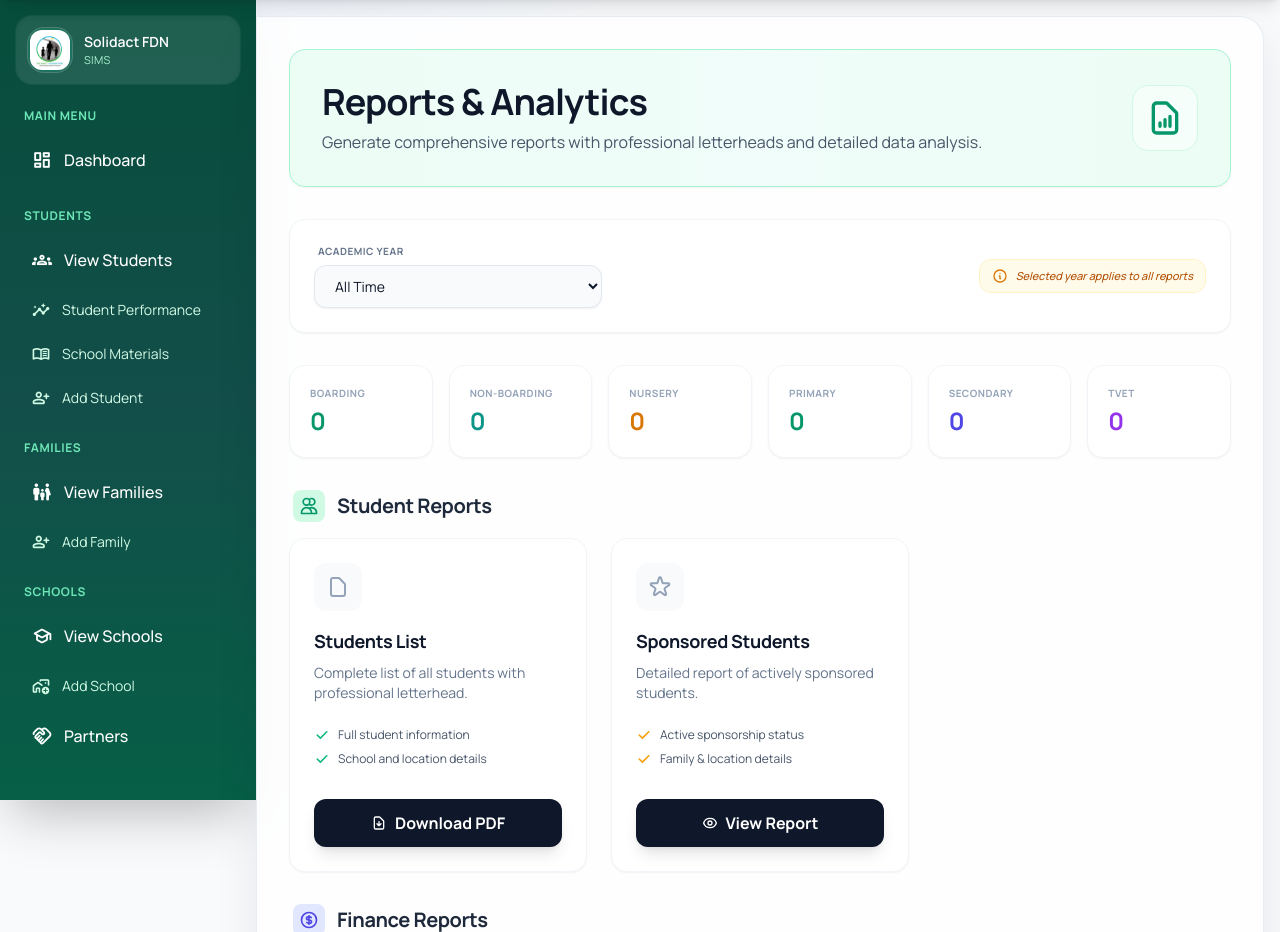
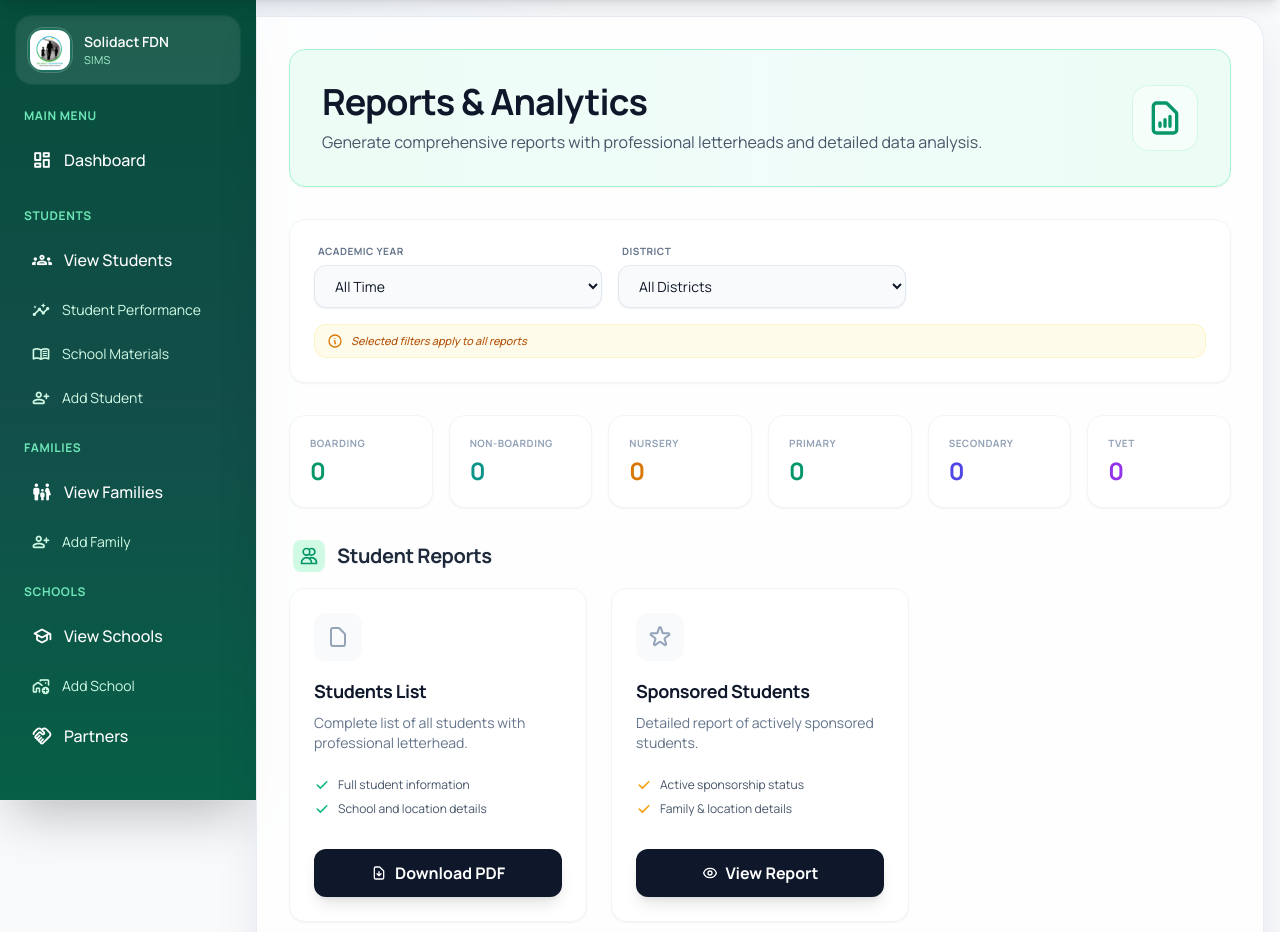
Before and after one commit to niyirerayannick/ssms, a Django app: page /reports/ in a window 1280 px wide. Shown: the part 81-1013 px from the top of the page. Run offline with Django 5.2, Linux system fonts and the light colour scheme; the visitor is signed in with stand-in values (Sample User, id 1); data that the repository does not hold is empty; parts of the project's set-up code (start-up, migrations or seed data) failed here and were passed over; some libraries are stand-ins or nearby versions.

Commit message:
feat(reports): add district filter to reports and update links accordingly

```diff
--- a/reports/views.py
+++ b/reports/views.py
@@ -124,6 +124,7 @@ def create_letterhead(elements, report_title, report_subtitle=None):
 def students_pdf(request):
     """Export students list as PDF."""
     year_id = request.GET.get('year')
+    district_id = request.GET.get('district')
     students = Student.objects.select_related('school', 'program_officer').all()
 
     subtitle = "All Students"
@@ -135,6 +136,11 @@ def students_pdf(request):
             Q(fees__academic_year=academic_year)
         ).distinct()
         subtitle = f"Academic Year: {academic_year.name}"
+
+    if district_id:
+        district = get_object_or_404(District, id=district_id)
+        students = students.filter(family__district_id=district_id)
+        subtitle += f" - {district.name}"
 
     # Create PDF with custom canvas for page numbers
     buffer = io.BytesIO()
@@ -213,6 +219,7 @@ def students_pdf(request):
 def sponsored_students_report(request):
     """Detailed report for sponsored (active) students."""
     year_id = request.GET.get('year')
+    district_id = request.GET.get('district')
     students = (
         Student.objects.select_related('family', 'school', 'program_officer')
         .filter(sponsorship_status='active')
@@ -226,6 +233,11 @@ def sponsored_students_report(request):
             Q(fees__academic_year=academic_year)
         ).distinct()
         subtitle = f"Academic Year: {academic_year.name}"
+
+    if district_id:
+        district = get_object_or_404(District, id=district_id)
+        students = students.filter(family__district_id=district_id)
+        subtitle += f" - {district.name}"
 
     students = students.order_by('last_name', 'first_name')
 
@@ -252,6 +264,7 @@ def sponsored_students_report(request):
 def fees_pdf(request):
     """Export school fees summary as PDF."""
     year_id = request.GET.get('year')
+    district_id = request.GET.get('district')
     fees = SchoolFee.objects.select_related('student', 'student__school').all()
 
     subtitle = "All Records"
@@ -259,6 +272,11 @@ def fees_pdf(request):
         academic_year = get_object_or_404(AcademicYear, id=year_id)
         fees = fees.filter(academic_year=academic_year)
         subtitle = f"Academic Year: {academic_year.name}"
+
+    if district_id:
+        district = get_object_or_404(District, id=district_id)
+        fees = fees.filter(student__family__district_id=district_id)
+        subtitle += f" - {district.name}"
 
     # Calculate summary statistics
     total_required = sum(float(fee.total_fees) for fee in fees)
@@ -394,11 +412,16 @@ def fees_pdf(request):
 def fees_excel(request):
     """Export fees summary as Excel."""
     year_id = request.GET.get('year')
+    district_id = request.GET.get('district')
     fees = SchoolFee.objects.select_related('student').all()
 
     if year_id:
         academic_year = get_object_or_404(AcademicYear, id=year_id)
         fees = fees.filter(academic_year=academic_year)
+
+    if district_id:
+        district = get_object_or_404(District, id=district_id)
+        fees = fees.filter(student__family__district_id=district_id)
 
     # Create workbook
     wb = Workbook()
@@ -467,6 +490,7 @@ def fees_excel(request):
 def insurance_pdf(request):
     """Export insurance coverage as PDF."""
     year_id = request.GET.get('year')
+    district_id = request.GET.get('district')
     insurance_records = FamilyInsurance.objects.select_related('family').all()
 
     subtitle = "All Records"
@@ -474,6 +498,11 @@ def insurance_pdf(request):
         academic_year = get_object_or_404(AcademicYear, id=year_id)
         insurance_records = insurance_records.filter(insurance_year=academic_year)
         subtitle = f"Academic Year: {academic_year.name}"
+
+    if district_id:
+        district = get_object_or_404(District, id=district_id)
+        insurance_records = insurance_records.filter(family__district_id=district_id)
+        subtitle += f" - {district.name}"
 
     # Calculate summary statistics
     covered = insurance_records.filter(coverage_status='covered').count()
@@ -614,6 +643,8 @@ def reports_index(request):
 
     # Get all academic years for filter dropdown
     academic_years = AcademicYear.objects.all().order_by('-name')
+    # Get all districts for filter dropdown
+    districts = District.objects.all().order_by('name')
 
     context = {
         'boarding_count': boarding_count,
@@ -623,6 +654,7 @@ def reports_index(request):
         'secondary_count': secondary_count,
         'tvet_count': tvet_count,
         'academic_years': academic_years,
+        'districts': districts,
     }
     return render(request, 'reports/index.html', context)
 
@@ -632,6 +664,7 @@ def reports_index(request):
 def financial_report_pdf(request):
     """Generate comprehensive financial report PDF."""
     year_id = request.GET.get('year')
+    district_id = request.GET.get('district')
 
     # Base querysets
     fees_qs = SchoolFee.objects.all()
@@ -644,6 +677,12 @@ def financial_report_pdf(request):
         fees_qs = fees_qs.filter(academic_year=academic_year)
         insurance_qs = insurance_qs.filter(insurance_year=academic_year)
         subtitle = f"Academic Year: {academic_year.name}"
+
+    if district_id:
+        district = get_object_or_404(District, id=district_id)
+        fees_qs = fees_qs.filter(student__family__district_id=district_id)
+        insurance_qs = insurance_qs.filter(family__district_id=district_id)
+        subtitle += f" - {district.name}"
 
     # Calculate Fees Totals
     fees_total_req = fees_qs.aggregate(Sum('total_fees'))['total_fees__sum'] or 0
--- a/templates/reports/index.html
+++ b/templates/reports/index.html
@@ -21,7 +21,9 @@
     </div>
 
     <!-- Report Filters -->
-    <div class="bg-white rounded-2xl shadow-sm p-4 sm:p-6 border border-slate-100 flex flex-col sm:flex-row items-start sm:items-center justify-between gap-4">
+    <div class="bg-white rounded-2xl shadow-sm p-4 sm:p-6 border border-slate-100">
+        <div class="flex flex-col sm:flex-row items-start sm:items-center justify-between gap-4 mb-4">
+            <div class="flex flex-col sm:flex-row gap-4 w-full sm:w-auto">
                 <div class="w-full sm:w-auto">
                     <label for="year-filter" class="block text-[10px] font-bold text-slate-500 uppercase tracking-wider mb-1.5 ml-1">Academic Year</label>
                     <select id="year-filter" class="w-full sm:w-72 px-4 py-2.5 bg-slate-50 border border-slate-200 rounded-xl focus:ring-2 focus:ring-emerald-500/20 focus:border-emerald-500 transition-all outline-none text-sm">
@@ -31,11 +33,22 @@
                         {% endfor %}
                     </select>
                 </div>
+                <div class="w-full sm:w-auto">
+                    <label for="district-filter" class="block text-[10px] font-bold text-slate-500 uppercase tracking-wider mb-1.5 ml-1">District</label>
+                    <select id="district-filter" class="w-full sm:w-72 px-4 py-2.5 bg-slate-50 border border-slate-200 rounded-xl focus:ring-2 focus:ring-teal-500/20 focus:border-teal-500 transition-all outline-none text-sm">
+                        <option value="">All Districts</option>
+                        {% for district in districts %}
+                        <option value="{{ district.id }}">{{ district.name }}</option>
+                        {% endfor %}
+                    </select>
+                </div>
+            </div>
+        </div>
         <div class="flex items-center gap-2 px-3 py-2 bg-amber-50 rounded-xl border border-amber-100">
             <svg class="w-4 h-4 text-amber-600 flex-shrink-0" fill="none" stroke="currentColor" viewBox="0 0 24 24">
                 <path stroke-linecap="round" stroke-linejoin="round" stroke-width="2" d="M13 16h-1v-4h-1m1-4h.01M21 12a9 9 0 11-18 0 9 9 0 0118 0z"/>
             </svg>
-            <p class="text-[11px] text-amber-700 font-medium italic leading-tight">Selected year applies to all reports</p>
+            <p class="text-[11px] text-amber-700 font-medium italic leading-tight">Selected filters apply to all reports</p>
         </div>
     </div>
 
@@ -309,27 +322,47 @@
     <script>
         document.addEventListener('DOMContentLoaded', function() {
             const yearFilter = document.getElementById('year-filter');
+            const districtFilter = document.getElementById('district-filter');
             const reportLinks = document.querySelectorAll('.report-link');
 
-            // Function to update links
-            function updateLinks() {
+            // Store original hrefs
+            const originalHrefs = new Map();
+            reportLinks.forEach(link => {
+                originalHrefs.set(link, link.href);
+            });
+
+            // Function to update all links
+            function updateAllLinks() {
                 const year = yearFilter.value;
+                const district = districtFilter.value;
+
                 reportLinks.forEach(link => {
-                    const url = new URL(link.href, window.location.origin);
+                    let url = originalHrefs.get(link);
+
+                    // Build query parameters
+                    let params = [];
                     if (year) {
-                        url.searchParams.set('year', year);
-                    } else {
-                        url.searchParams.delete('year');
+                        params.push('year=' + year);
                     }
-                    link.href = url.toString();
+                    if (district) {
+                        params.push('district=' + district);
+                    }
+
+                    // Add parameters to URL
+                    if (params.length > 0) {
+                        url += '?' + params.join('&');
+                    }
+
+                    link.href = url;
                 });
             }
 
-            // Listen for changes
-            yearFilter.addEventListener('change', updateLinks);
+            // Update links when filters change
+            yearFilter.addEventListener('change', updateAllLinks);
+            districtFilter.addEventListener('change', updateAllLinks);
 
-            // Initial update
-            updateLinks();
+            // Initial update in case there are default values
+            updateAllLinks();
         });
     </script>
 </div>
```
Lines whose indentation alone changed are shown as unchanged.
